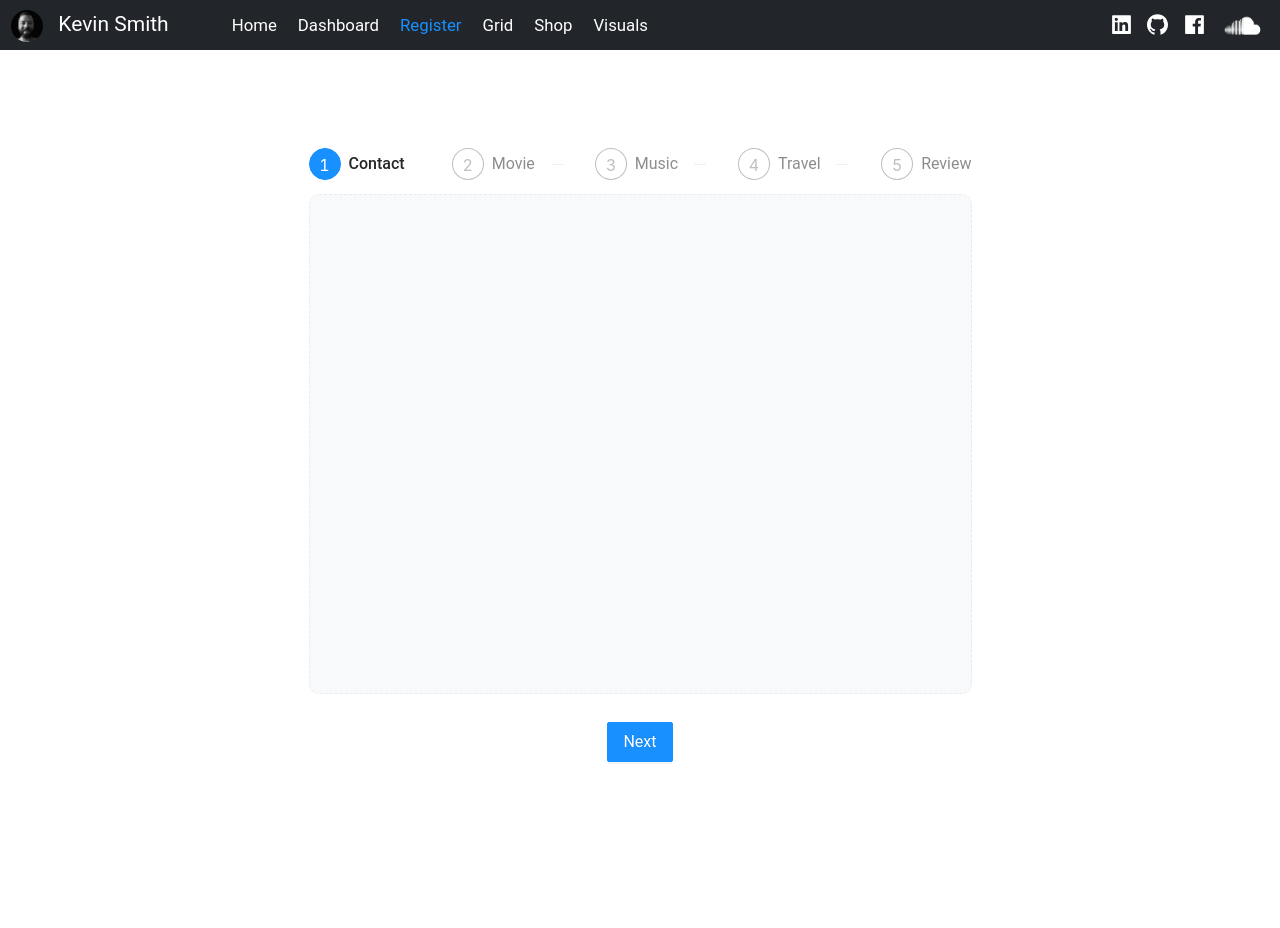
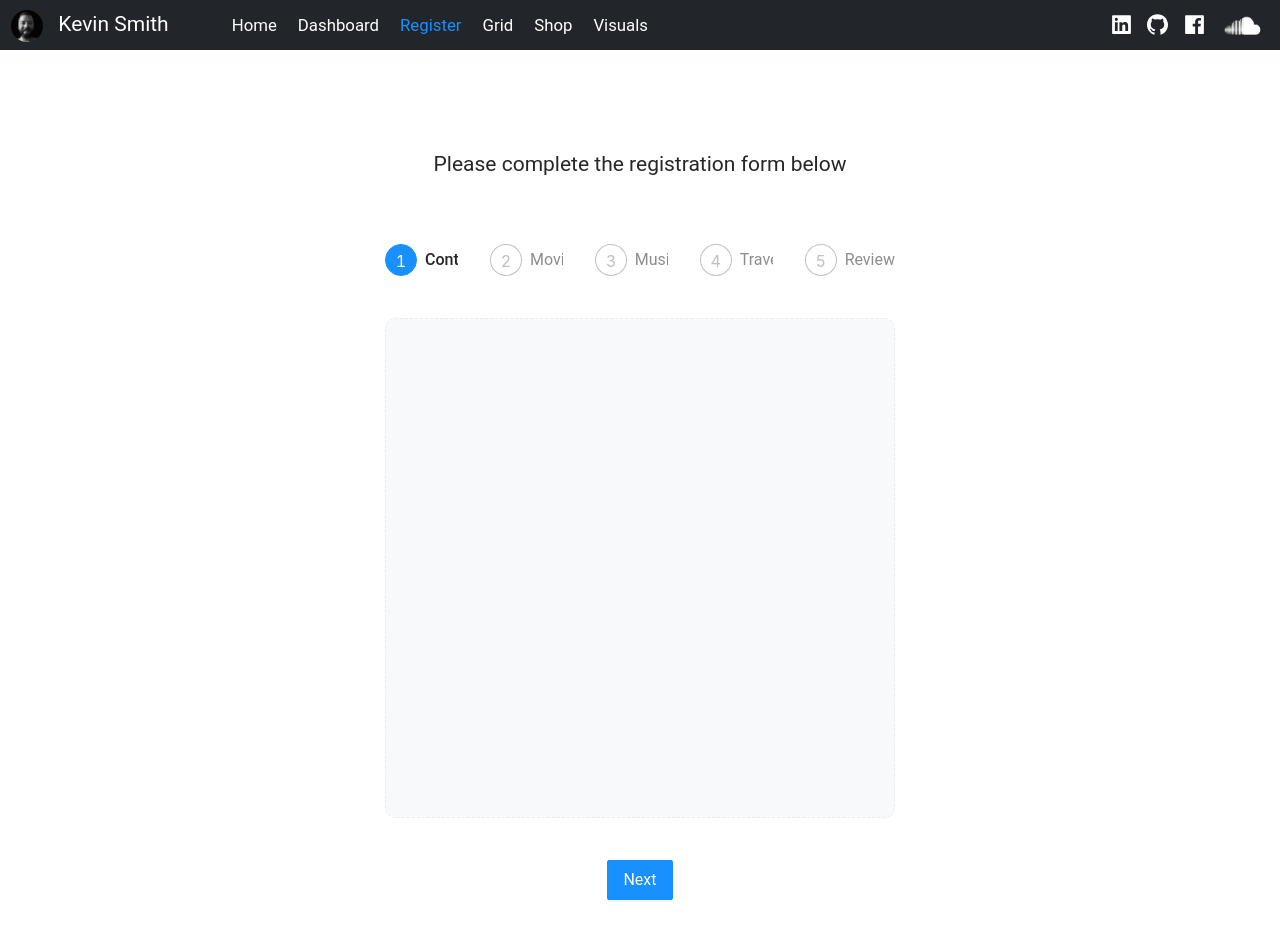
Before and after one commit to ksmith0813/portfolio, a React (Create React App) app: page /register in a window 1280 px wide. Before the commit the page ends 800 px from the top, so only its background shows below. Built offline with nearby package versions, Linux system fonts and the light colour scheme.

Commit message:
form content and style updates

```diff
--- a/src/components/register/register.jsx
+++ b/src/components/register/register.jsx
@@ -27,7 +27,7 @@ const RegisterContent = () => {
       content: <Contact />,
     },
     {
-      title: 'Movie',
+      title: 'Movies',
       content: <Movie />,
     },
     {
@@ -47,7 +47,10 @@ const RegisterContent = () => {
   return (
     <div className='register-container'>
       <Row justify='center'>
-        <Col span='13'>
+        <Col span='10'>
+          <div className='fs-150 pb-300 text-center'>
+            <span>Please complete the registration form below</span>
+          </div>
           <Steps current={step}>
             {steps.map((item) => (
               <Step key={item.title} title={item.title} />
--- a/src/components/register/register.scss
+++ b/src/components/register/register.scss
@@ -5,7 +5,7 @@
 
 .steps-content {
   min-height: 500px;
-  margin-top: 1em;
+  margin-top: 3em;
   padding: 3em;
   display: flex;
   justify-content: center;
@@ -17,5 +17,5 @@
 .steps-action {
   display: flex;
   justify-content: center;
-  margin-top: 2em;
+  margin-top: 3em;
 }
```
